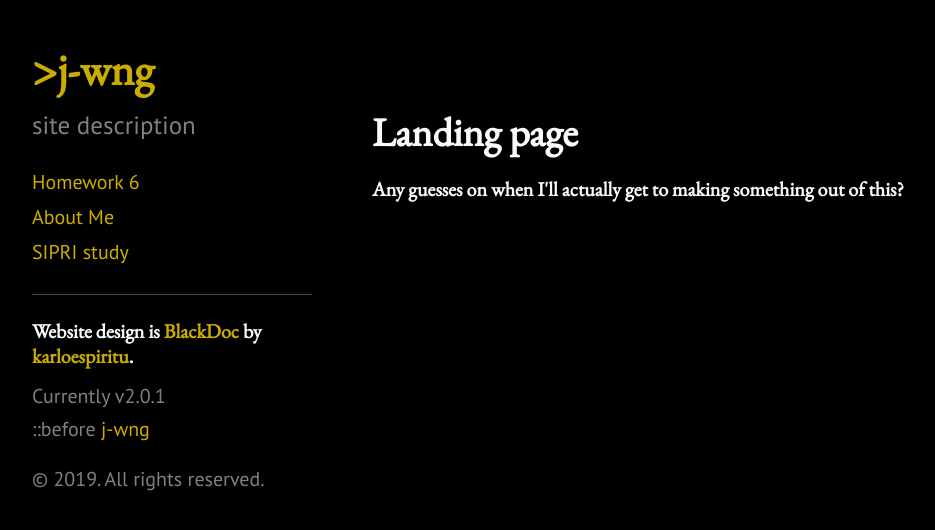
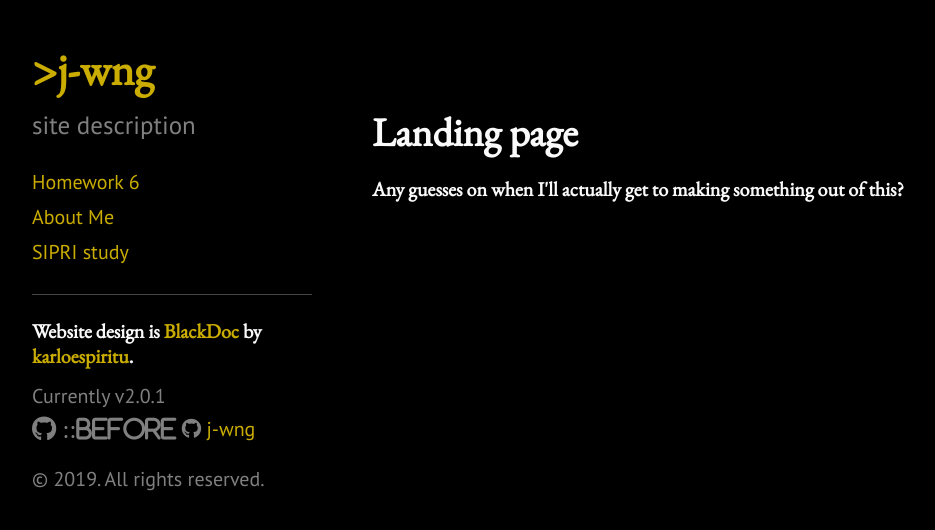
Before and after one commit to j-wng/j-wng.github.io, a Jekyll site: the page built from index.html, in a window 1280 px wide. Shown: the top 530 px of the page, without its empty margins (8-943 px from the left). Built offline with Jekyll 4.4.1, drawn with Linux system fonts in a browser that asks for light colours; nearby versions of some CDN libraries; the list of posts is cut into pages by our own code.

Commit message:
Update head.html

```diff
--- a/_includes/head.html
+++ b/_includes/head.html
@@ -26,4 +26,7 @@
 
   <!-- RSS -->
   <link rel="alternate" type="application/rss+xml" title="RSS" href="/atom.xml">
+
+  <script src="https://use.fontawesome.com/e9764a2d17.js"></script>
+
 </head>
```
